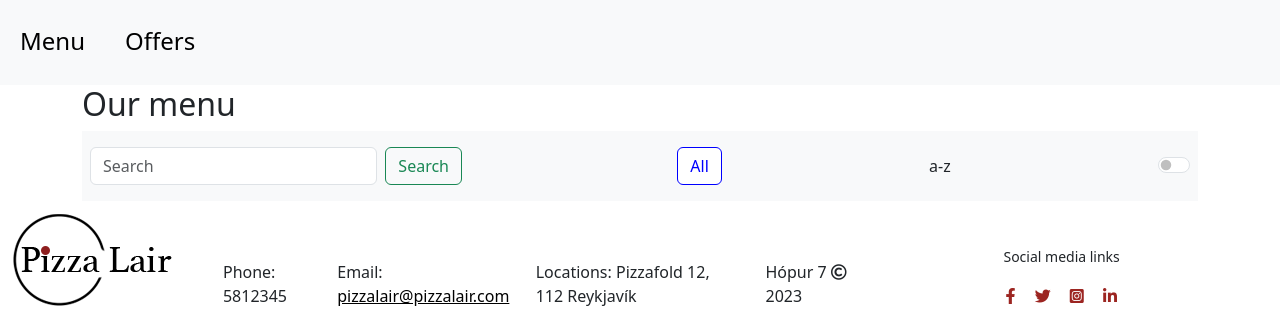
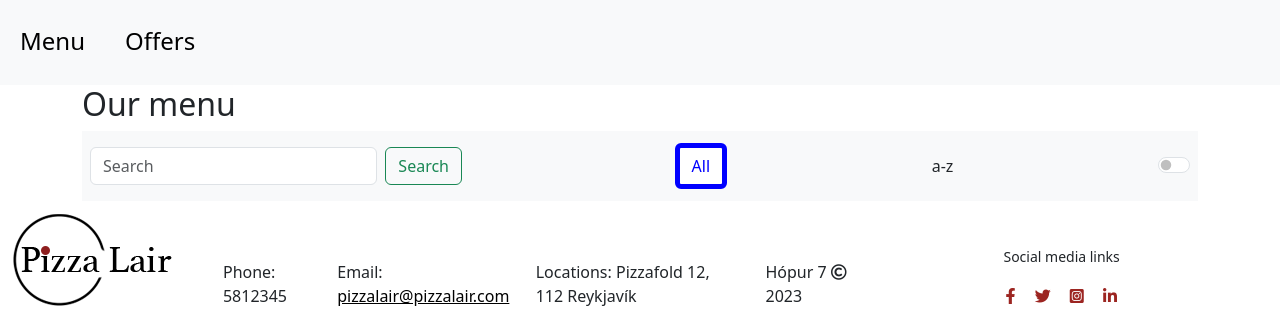
Before and after one commit to kjarri007/Pizza_Lair_Group_7, a Django app: page /order/pizzas/ in a window 1280 px wide. Shown: the part 225-558 px from the top of the page. Run offline with Django 4.2, Linux system fonts and the light colour scheme; data that the repository does not hold is empty.

Commit message:
started implementing correct ajax

```diff
--- a/static/css/button_style.css
+++ b/static/css/button_style.css
@@ -78,3 +78,7 @@
 	color: white;
 	background-color: blue;
 }
+
+.current {
+	border-width: thick;
+}
--- a/static/js/pizzas.js
+++ b/static/js/pizzas.js
@@ -35,6 +35,9 @@ $(document).ready(function(){
     });
     $('.category-button').on('click', function(e) {
         e.preventDefault();
+        // Strip 'current' class from all buttons in the set
+        $('.category-button').removeClass('current');
+        $(this).addClass('current');
         let categoryId = $(this).attr('id');
         // Check the state of the order switch!
         let order
--- a/templates/product/pizza_index.html
+++ b/templates/product/pizza_index.html
@@ -8,9 +8,9 @@
           <input class="form-control me-2" type="search" placeholder="Search" aria-label="Search" id="search-bar">
           <button id="search-btn" class="btn btn-outline-success" type="submit">Search</button>
         </form>
-        <button id="category0" class="btn btn-outline-success color-blue">All</button>
+        <button id="category0" class="btn btn-outline-success category-button color-blue current">All</button>
         {% for category in all_categories %}
-          <button id="category{{ category.id }}" aria-current="false" class="btn btn-outline-success color-{{ category.color }}">{{ category }}</button>
+          <button id="category{{ category.id }}" class="btn btn-outline-success category-button color-{{ category.color }}">{{ category }}</button>
         {% endfor %}
         <label class="form-check-label text-center" for="flexSwitchCheckDefault">a-z</label>
         <div class=" form-check form-switch">
--- a/user/urls.py
+++ b/user/urls.py
@@ -5,5 +5,6 @@ from . import views
 urlpatterns = [
     path("register", views.register, name="user_register"),
     path("login", LoginView.as_view(template_name="user/login.html"), name="user_login"),
-    path("logout", LogoutView.as_view(next_page="user_login"), name="user_logout")
+    path("logout", LogoutView.as_view(next_page="user_login"), name="user_logout"),
+    path("profile", views.profile, name="user_profile")
 ]
```
